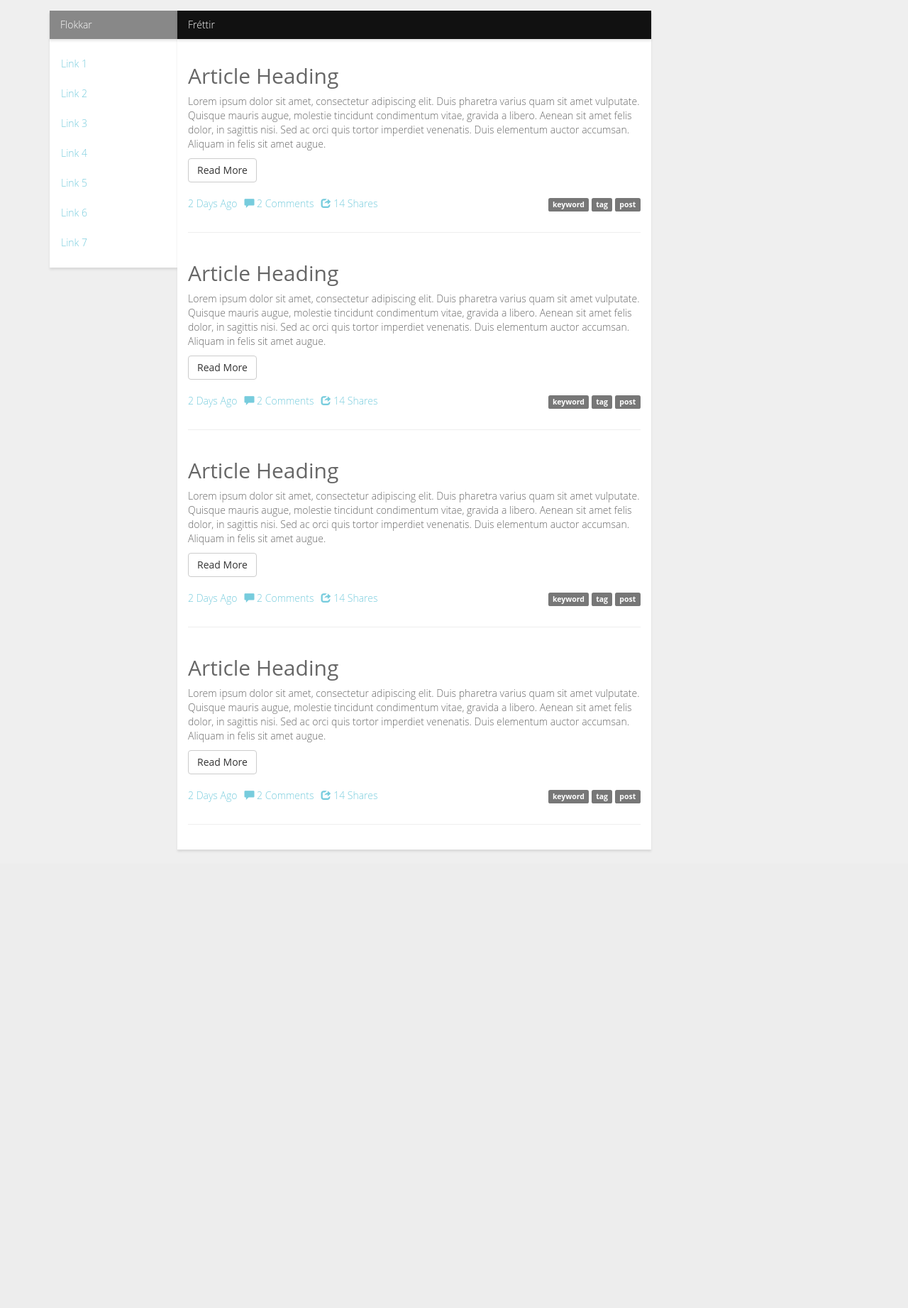
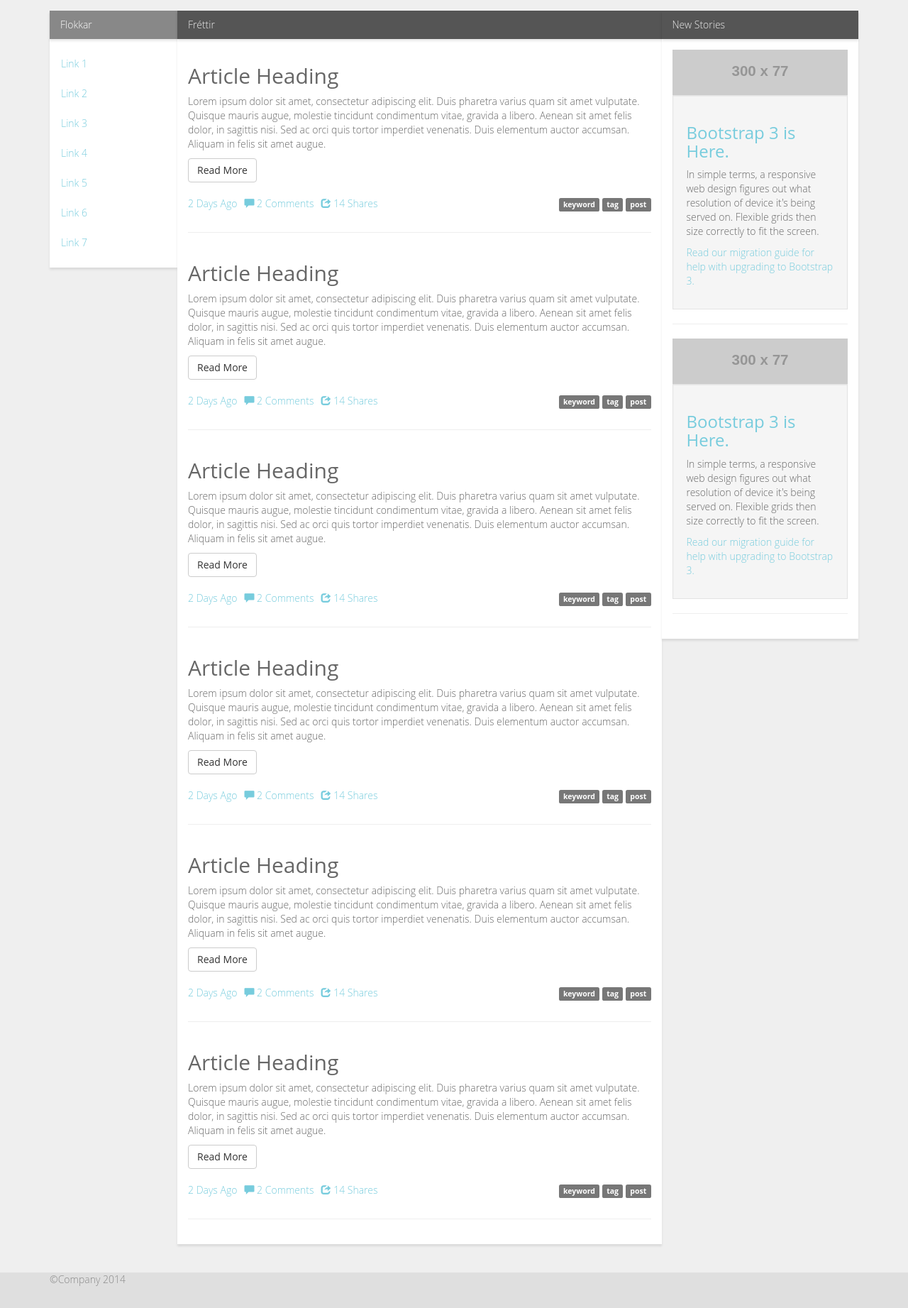
Before and after one commit to finnurtorfa/aflafrettir.is, a Flask app: page / in a window 1280 px wide. Shown: the part 570-2413 px from the top of the page at 71% size. Before the commit the page ends 1769 px from the top, so only its background shows below. Run offline with Flask 2, Linux system fonts and the light colour scheme; grey boxes labelled with a size stand in for pictures from a placeholder-image service; some libraries are stand-ins or nearby versions.

Commit message:
Add content to the right, and update the affixes

```diff
--- a/app/static/css/styles.css
+++ b/app/static/css/styles.css
@@ -17,36 +17,36 @@ header {
 
 /* only apply sticky columns on wider screens */
 @media (min-width: 1200px) {
-  #sidebar {
+  #content_left {
  	  margin-left:15px;
   }
 
-  #content {
- 	padding-right:15px;
+  #content_right {
+ 	  margin-right:15px;
   }
 
-  #sidebar.affix-top {
+  #content_left.affix-top {
     position: static;
   }
 
-  #sidebar.affix {
+  #content_left.affix {
     position: fixed !important;
-      top: 51px;
+    top: 70px;
     width:200px;
   }
 
-  #midCol.affix-top {
+  #content_right.affix-top {
     position: static;
   }
 
-  #midCol.affix-bottom {
-      padding-top:0;
+  #content_right.affix {
+    position:fixed !important;
+    top: 70px;
+  	width:278px;
   }
 
-  #midCol.affix {
-      position:fixed !important;
-  	  top: 20px;
-  	  width:292px;
+  #content_right.affix-bottom {
+    padding-top:0;
   }
 }
 
--- a/app/static/js/scripts.js
+++ b/app/static/js/scripts.js
@@ -1,12 +1,16 @@
-$('#sidebar').affix({
+$('#content_left').affix({
       offset: {
         top: 510,
-        bottom: 100
+        bottom: function() {
+          return (this.bottom = $('footer').outerHeight(true))
+        }
       }
 });
-$('#midCol').affix({
+$('#content_right').affix({
       offset: {
-        top: 230,
-        bottom: 100
+        top: 510,
+        bottom: function() {
+          return (this.bottom = $('footer').outerHeight(true));
+        }
       }
 });
--- a/app/templates/admin/index.html
+++ b/app/templates/admin/index.html
@@ -7,7 +7,7 @@
 {% endblock %}
 {% block content_left %}
 <div class="col-md-2" style="top:70px">
-  <div class="panel panel-default" id="sidebar">
+  <div class="panel panel-default" id="content_left">
     <div class="panel-heading" style="background-color:#888;color:#fff;">Valmöguleikar</div>
     <div class="panel-body">
       <ul class="list-unstyled">
--- a/app/templates/aflafrettir/index.html
+++ b/app/templates/aflafrettir/index.html
@@ -45,7 +45,7 @@
 
 {% block content_left %}
 <div class="col-md-2">
-  <div class="panel panel-default" id="sidebar">
+  <div class="panel panel-default" id="content_left">
     <div class="panel-heading" style="background-color:#888;color:#fff;">Flokkar</div>
     <div class="panel-body">
       <ul class="nav nav-stacked">
@@ -67,8 +67,36 @@
     {% include "_warnings.html" %}
 
     <div class="panel">
-      <div class="panel-heading" style="background-color:#111;color:#fff;">Fréttir</div>
+      <div class="panel-heading" style="background-color:#555;color:#eee;">Fréttir</div>
       <div class="panel-body">
+        <div class="row">
+          <div class="col-xs-12">
+            <h2>Article Heading</h2>
+            <p>Lorem ipsum dolor sit amet, consectetur adipiscing elit. Duis pharetra varius quam sit amet vulputate.
+              Quisque mauris augue, molestie tincidunt condimentum vitae, gravida a libero. Aenean sit amet felis
+              dolor, in sagittis nisi. Sed ac orci quis tortor imperdiet venenatis. Duis elementum auctor accumsan.
+              Aliquam in felis sit amet augue.</p>
+            <p class="lead"><button class="btn btn-default">Read More</button></p>
+            <p class="pull-right"><span class="label label-default">keyword</span> <span class="label label-default">tag</span> <span class="label label-default">post</span></p>
+            <ul class="list-inline"><li><a href="#">2 Days Ago</a></li><li><a href="#"><i class="glyphicon glyphicon-comment"></i> 2 Comments</a></li><li><a href="#"><i class="glyphicon glyphicon-share"></i> 14 Shares</a></li></ul>
+          </div>
+        </div>
+        <hr>
+
+        <div class="row">
+          <div class="col-xs-12">
+            <h2>Article Heading</h2>
+            <p>Lorem ipsum dolor sit amet, consectetur adipiscing elit. Duis pharetra varius quam sit amet vulputate.
+              Quisque mauris augue, molestie tincidunt condimentum vitae, gravida a libero. Aenean sit amet felis
+              dolor, in sagittis nisi. Sed ac orci quis tortor imperdiet venenatis. Duis elementum auctor accumsan.
+              Aliquam in felis sit amet augue.</p>
+            <p class="lead"><button class="btn btn-default">Read More</button></p>
+            <p class="pull-right"><span class="label label-default">keyword</span> <span class="label label-default">tag</span> <span class="label label-default">post</span></p>
+            <ul class="list-inline"><li><a href="#">2 Days Ago</a></li><li><a href="#"><i class="glyphicon glyphicon-comment"></i> 2 Comments</a></li><li><a href="#"><i class="glyphicon glyphicon-share"></i> 14 Shares</a></li></ul>
+          </div>
+        </div>
+        <hr>
+
         <div class="row">
           <div class="col-xs-12">
             <h2>Article Heading</h2>
@@ -128,3 +156,35 @@
     </div> <!-- ./panel -->
   </div> <!-- ./col-md-7 -->
 {% endblock %}
+
+{% block content_right %}
+<div class="col-md-3">
+  <div class="panel" id="content_right">
+   <div class="panel-heading" style="background-color:#555;color:#eee;">New Stories</div>
+    <div class="panel-body">
+      <img class="img-responsive" src="//placehold.it/300/77CCDD/66BBCC">
+      <div class="well">
+        <h3><a href="http://getbootstrap.com">Bootstrap 3 is Here.</a></h3>
+        <p>
+        In simple terms, a responsive web design figures out what resolution of
+        device it's being served on. Flexible grids then size correctly to fit
+        the screen.
+        </p>
+        <p><a href="http://www.bootply.com/bootstrap-3-migration-guide" target="ext">Read our migration guide for help with upgrading to Bootstrap 3.</a></p>
+      </div>
+      <hr>
+      <img class="img-responsive" src="//placehold.it/300/77CCDD/66BBCC">
+      <div class="well">
+        <h3><a href="http://getbootstrap.com">Bootstrap 3 is Here.</a></h3>
+        <p>
+        In simple terms, a responsive web design figures out what resolution of
+        device it's being served on. Flexible grids then size correctly to fit
+        the screen.
+        </p>
+        <p><a href="http://www.bootply.com/bootstrap-3-migration-guide" target="ext">Read our migration guide for help with upgrading to Bootstrap 3.</a></p>
+      </div>
+      <hr>
+    </div> <!-- ./panel-body -->
+  </div> <!-- ./panel -->
+</div> <!-- ./col-md-3 -->
+{% endblock %}
--- a/app/templates/base.html
+++ b/app/templates/base.html
@@ -14,9 +14,9 @@
 {% block title %} Aflafréttir.is {% endblock %}
 
 {% block metas %}
-    {{ super() }}
-    <meta http-quiv="content-type" content="text/html; charset=UTF-8">
+    <meta http-equiv="content-type" content="text/html; charset=UTF-8">
     <meta charset="utf-8">
+    <meta name="viewport" content="width=device-width, initial-scale=1, maximum-scale=1">
 {% endblock %}
 
 {% block navbar %}
@@ -76,7 +76,7 @@
 <div class="container">
   <div class="no-gutter row">
     <!-- Beginning of left side of main content -->
-        {% block content_left %} {% endblock %}
+    {% block content_left %} {% endblock %}
     <!-- End of left side of main content -->
 
     <!-- Beginning of main content -->
@@ -89,6 +89,16 @@
   </div> <!-- ./no-gutter row -->
 </div> <!-- ./container -->
 
+{% block footer %}
+<footer>
+  <div class="container">
+    <div class="row">
+      <div class="col-md-6">©Company 2014</div>
+    </div>
+  </div>
+</footer>
+
+{% endblock %}
 {% endblock %}
 
 {% block scripts %}
```
Lines whose indentation alone changed are shown as unchanged.
